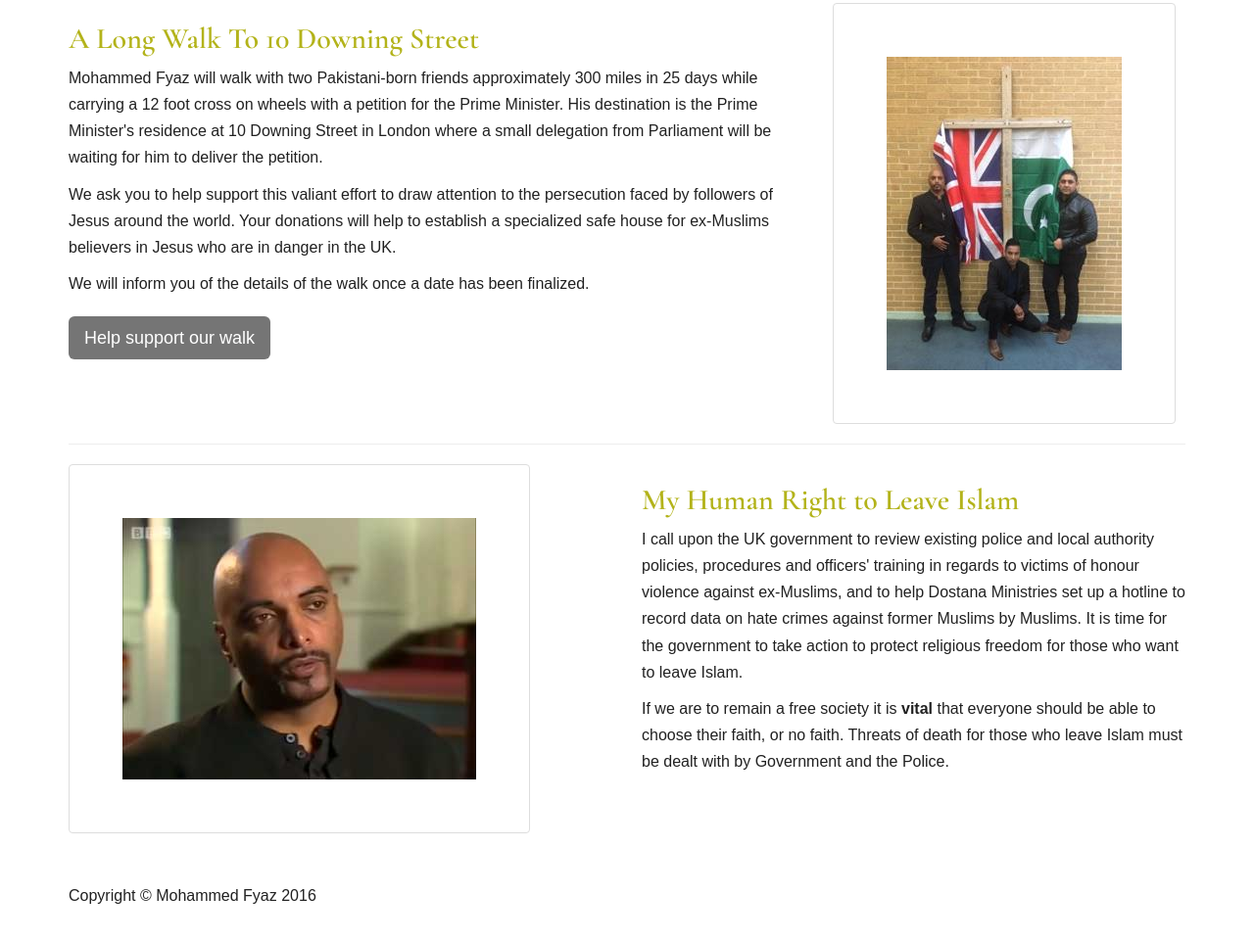
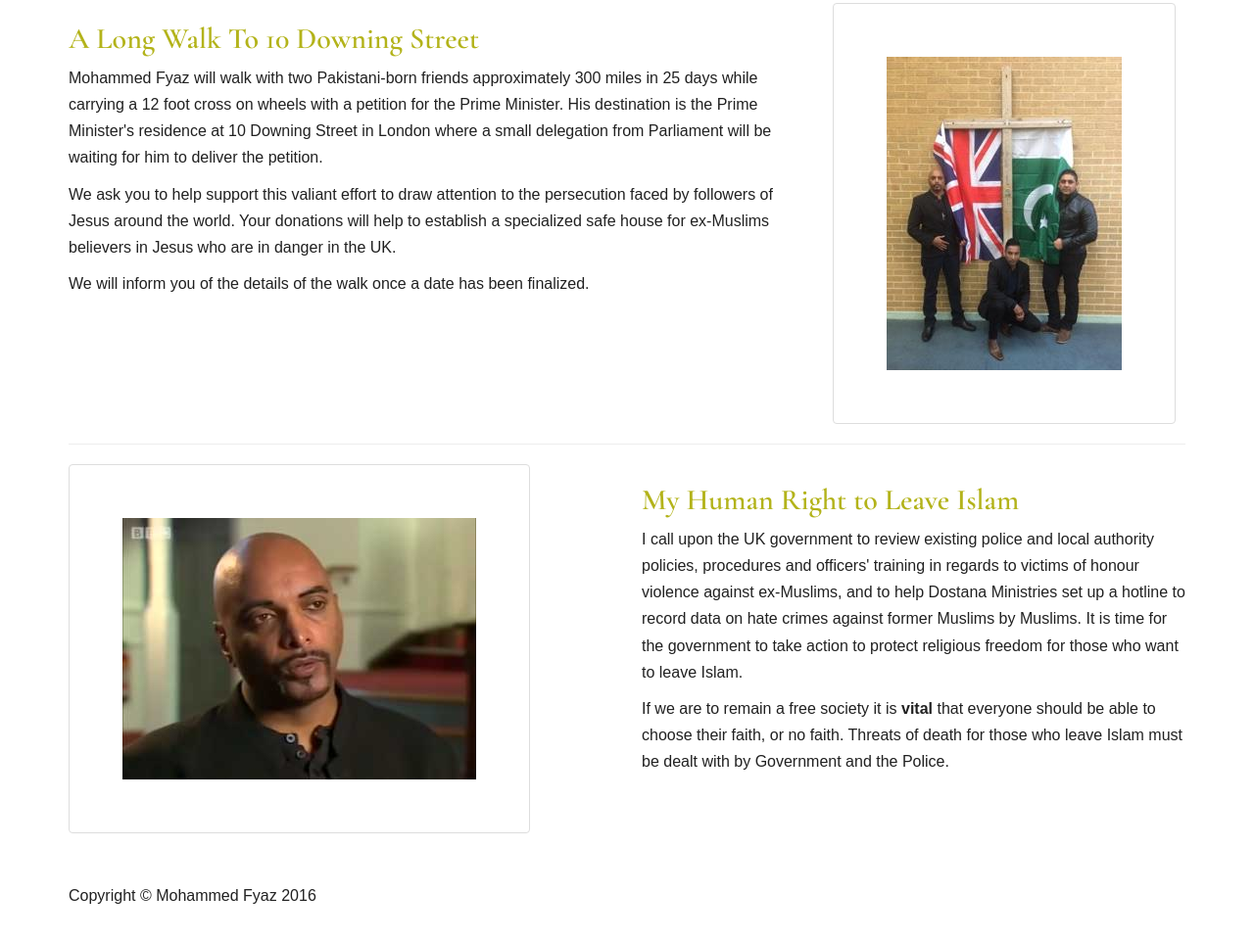
Before and after one commit to lettinglovewin/lettinglovewin, a plain HTML site: page index.html in a window 1280 px wide. Shown: the part 679-1641 px from the top of the page at 98% size. Drawn offline with nearby package versions, Linux system fonts and the light colour scheme; a web font is replaced by a local one.

Commit message:
commented out button

```diff
--- a/index.html
+++ b/index.html
@@ -70,7 +70,7 @@
                 <p>Mohammed Fyaz will walk with two Pakistani-born friends approximately 300 miles in 25 days while carrying a 12 foot cross on wheels with a petition for the Prime Minister. His destination is the Prime Minister's residence at 10 Downing Street in London where a small delegation from Parliament will be waiting for him to deliver the petition.</p>
                 <p>We ask you to help support this valiant effort to draw attention to the persecution faced by followers of Jesus around the world. Your donations will help to establish a specialized safe house for ex-Muslims believers in Jesus who are in danger in the UK.</p>
                 <p>We will inform you of the details of the walk once a date has been finalized. </p>
-                <a class="btn btn-default btn-lg walk" href="" role="button">Help support our walk</a>
+                <!--<a class="btn btn-default btn-lg walk" href="" role="button">Help support our walk</a>-->
             </div>
             <div class="col-md-4">
                 <img src="images/walkers.png" class="img-thumbnail hidden-xs" alt="Photo of Mohammed Fyaz and two friends standing in front of a large, wooden cross and the flags of both the United Kingdom and Pakistan.">
```
